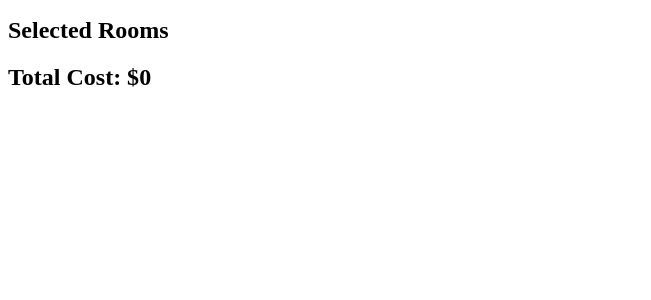
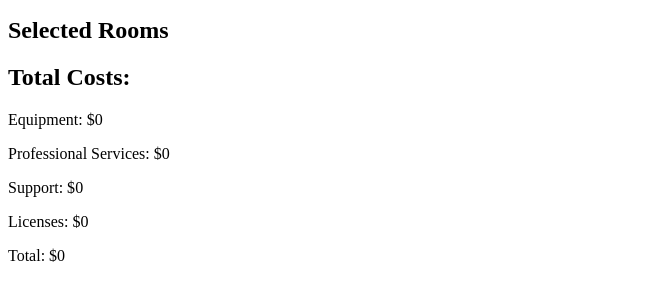
Before and after one commit to pigfoothat/meeting-room-cost-calculator, a plain HTML site: page index.html in a window 1280 px wide. Shown: the part 142-442 px from the top of the page, without its empty margins (0-651 px from the left). Drawn offline with Linux system fonts and the light colour scheme.

Commit message:
Update index.html

```diff
--- a/index.html
+++ b/index.html
@@ -4,6 +4,7 @@
     <meta charset="UTF-8">
     <meta name="viewport" content="width=device-width, initial-scale=1.0">
     <title>Meeting Room Technology Cost Calculator</title>
+    <link rel="stylesheet" href="styles.css">
 </head>
 <body>
     <h1>Meeting Room Technology Cost Calculator</h1>
@@ -27,7 +28,12 @@
     <button onclick="addRoom()">Add Room</button>
     <h2>Selected Rooms</h2>
     <ul id="roomList"></ul>
-    <h2>Total Cost: $<span id="totalCost">0</span></h2>
+    <h2>Total Costs:</h2>
+    <p>Equipment: $<span id="totalEquipment">0</span></p>
+    <p>Professional Services: $<span id="totalServices">0</span></p>
+    <p>Support: $<span id="totalSupport">0</span></p>
+    <p>Licenses: $<span id="totalLicenses">0</span></p>
+    <p>Total: $<span id="totalCost">0</span></p>
 
     <script src="script.js"></script>
 </body>
```
